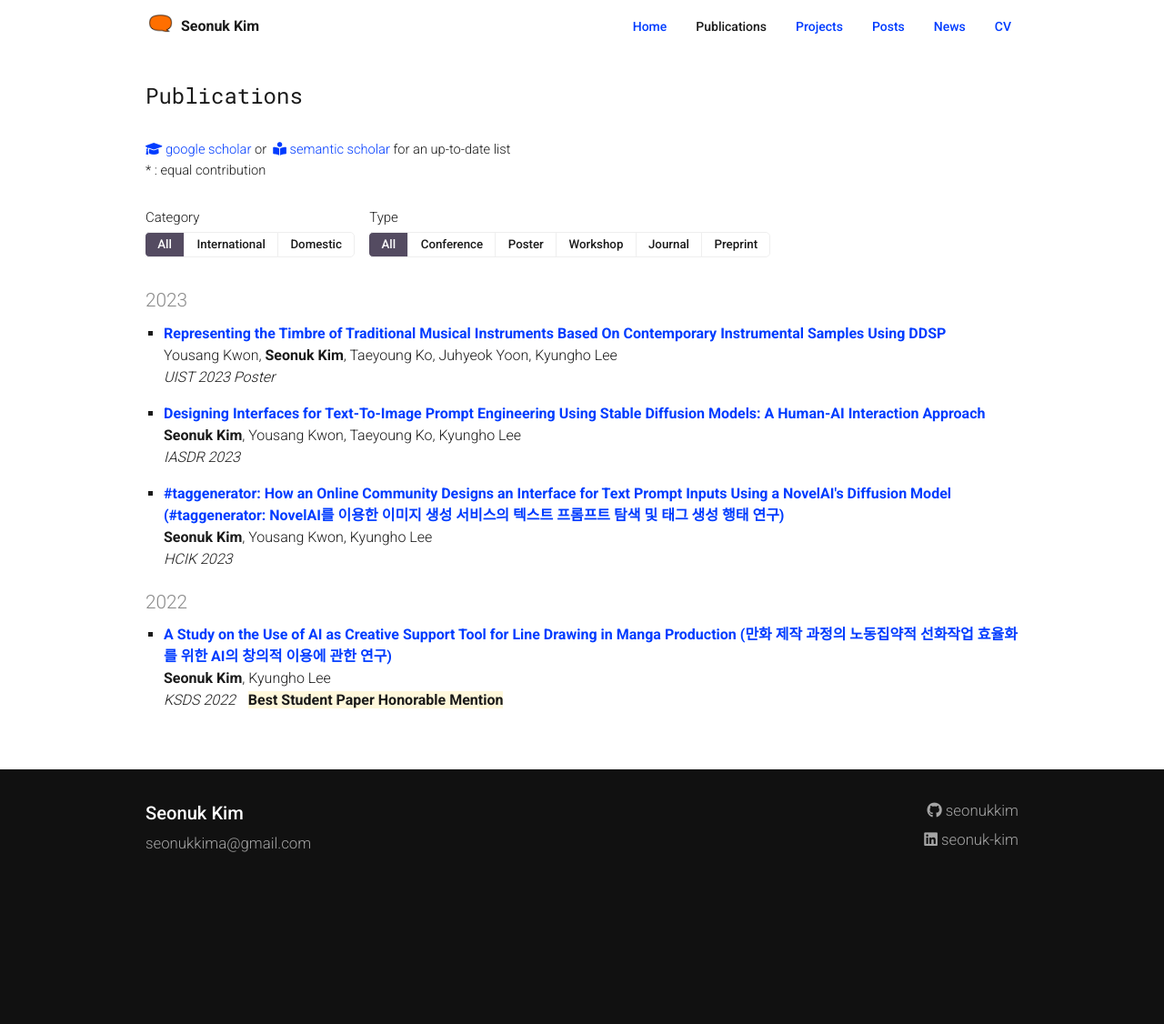
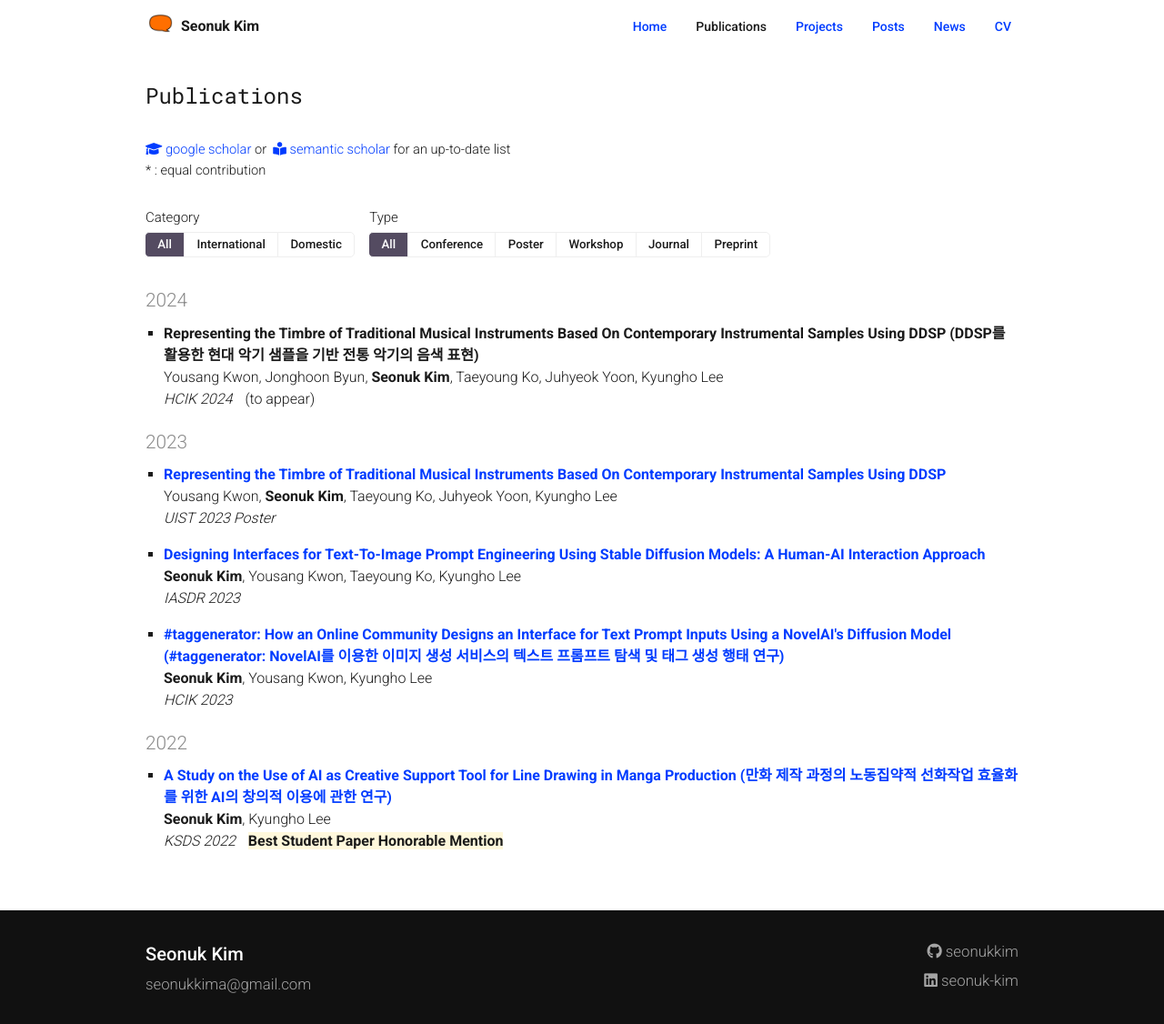
Before and after one commit to seonukkim/seonukkim.github.io, a Jekyll site: the page built from publications.md, in a window 1280 px wide. Shown: the whole page at 91% size. Built offline with Jekyll 4.4.1, drawn with Linux system fonts in a browser that asks for light colours; before the commit the page ends 971 px from its top, so only the background shows below that.

Commit message:
update: news and publications

```diff
--- a/_data/publications.yml
+++ b/_data/publications.yml
@@ -12,6 +12,15 @@ types:
   - preprint
 
 papers:
+  - title: "Representing the Timbre of Traditional Musical Instruments Based On Contemporary Instrumental Samples Using DDSP (DDSP를 활용한 현대 악기 샘플을 기반 전통 악기의 음색 표현)"
+    author: "Yousang Kwon, Jonghoon Byun, __Seonuk Kim__, Taeyoung Ko, Juhyeok Yoon, Kyungho Lee"
+    venue: "HCIK 2024"
+    year: 2024
+    topics:
+      - domestic
+    type: conference
+    award: ""
+    link: #"https://doi.org/10.1145/3586182.3616678"
 
   - title: "Representing the Timbre of Traditional Musical Instruments Based On Contemporary Instrumental Samples Using DDSP"
     author: "Yousang Kwon, __Seonuk Kim__, Taeyoung Ko, Juhyeok Yoon, Kyungho Lee"
```
Also changed, not shown: _posts/news/2024-02-01-hanbok-pet-ai.md (added, +11 -0 lines), _posts/projects/2023-12-01-Pet.md (+1 -1 lines).
